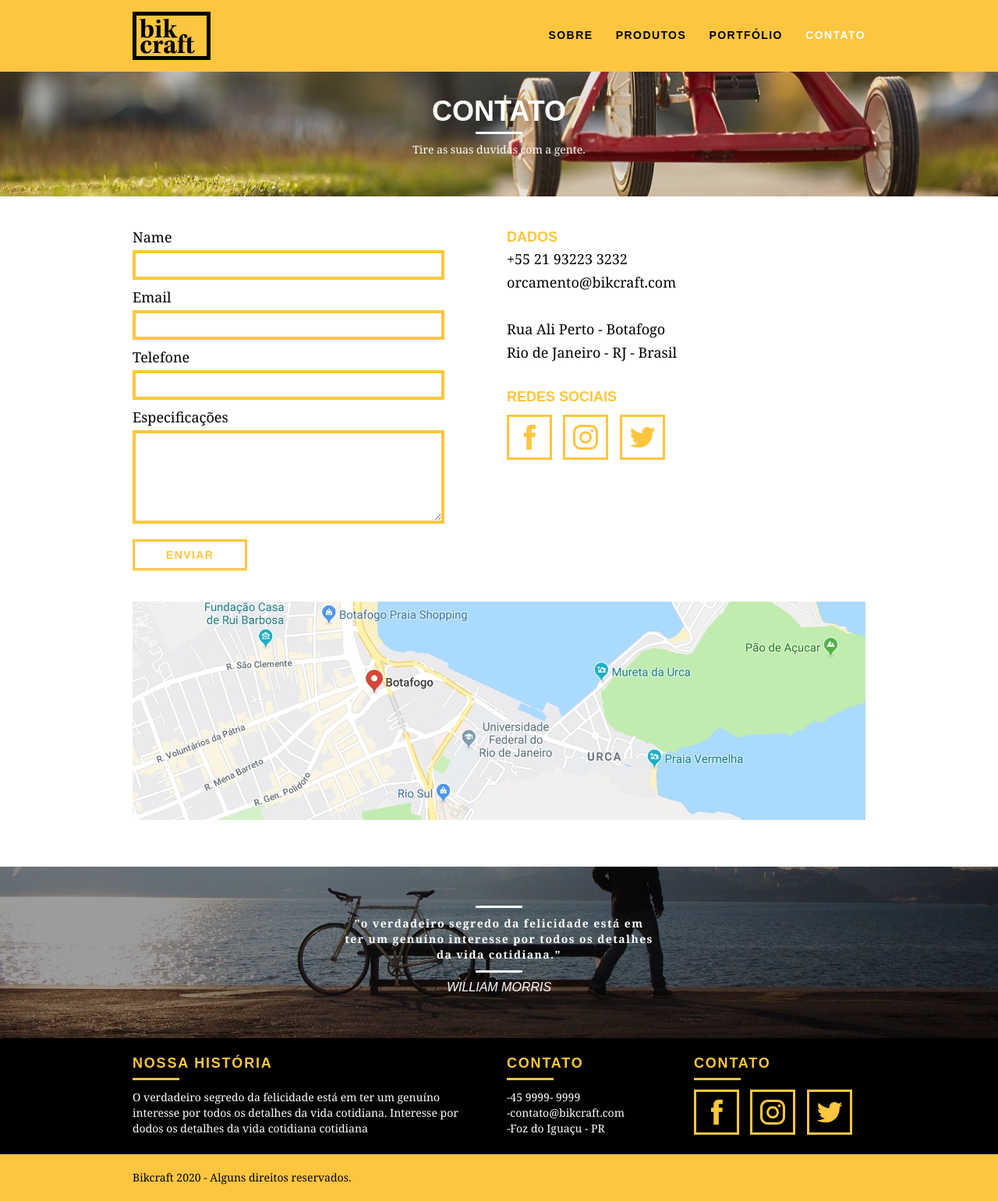
After one commit to Alexbbianchi/Design_Course, a PHP site: page /contato.html in a window 1280 px wide. The commit adds this page. Shown: the whole page at 78% size. Run offline with PHP 8.4, Linux system fonts and the light colour scheme.

Commit message:
Finalizado desenvovimento de telas

```diff
--- /dev/null
+++ b/contato.html
@@ -0,0 +1,145 @@
+<!DOCTYPE html>
+<html lang="pt-BR">
+<head>
+    <meta charset="UTF-8">
+    <meta name="viewport" content="width=device-width, initial-scale=1.0">
+    <link rel="stylesheet" href="./css/normalize.css">
+    <link rel="stylesheet" href="./css/reset.css">
+    <link rel="stylesheet" href="./css/grid.css">
+    <link rel="stylesheet" href="./css/style.css">
+    <link rel="stylesheet" href="./css/contato.css">
+    <title>Bikcraft - Contato</title>
+</head>
+<body>
+    <!-- #region Header -->
+    <header class="header">
+        <div class="container">
+            <a href="index.html" class="grid-4">
+                <img src="img/bikcraft.svg" alt="Bikcraft">
+            </a>
+            <nav class="header_menu grid-12">
+                <ul>
+                    <li><a href="sobre.html">Sobre</a></li>
+                    <li><a href="produtos.html">Produtos</a></li>
+                    <li><a href="portfolio.html">Portfólio</a></li>
+                    <li><a href="contato.html" class="menu_ativo">Contato</a></li>
+                </ul>
+            </nav>
+        </div>
+    </header>
+    <!-- #endregion -->
+    <!-- #region Introdução-->
+    <section class="introducao-interna interna_contato">
+        <div class="container">
+            <h1>Contato</h1>
+            <p>Tire as suas duvidas com a gente.</p>
+        </div>
+    </section>
+
+    <!-- #region orçamento -->
+    <section class="contato container">
+        <form action="" id="form_contato" class="contato_form grid-8">
+            <label for="nome">Name</label>
+            <input type="text" id="name">
+
+            <label for="email">Email</label>
+            <input type="email" id="email">
+
+            <label for="telefone">Telefone</label>
+            <input type="text" id="telefone">
+
+            <label for="espec">Especificações</label>
+            <textarea id="espec"></textarea>
+
+            <button type="submit" class="btn btn-black">Enviar</button>
+        </form>
+        <div class="contato_dados grid-8">
+            <h3>Dados</h3>
+            <span>+55 21 93223 3232</span>
+            <span>orcamento@bikcraft.com</span>
+            <span>Rua Ali Perto - Botafogo</span>
+            <span>Rio de Janeiro - RJ - Brasil</span>
+            <h3>Redes Sociais</h3>
+            <ul>
+                <li>
+                    <a href="http://facebook.com" target="_blank">
+                        <img src="img/redes-sociais/facebook.svg" alt="Facebook">
+                    </a>
+                </li>
+                <li>
+                    <a href="http://instagram.com" target="_blank">
+                        <img src="img/redes-sociais/instagram.svg" alt="Instagram">
+                    </a>
+                </li>
+                <li>
+                    <a href="http://twitter.com" target="_blank">
+                        <img src="img/redes-sociais/twitter.svg" alt="Twitter">
+                    </a>
+                </li>
+            </ul>
+        </div>
+    </section>
+    <!-- #endregion -->
+
+    <!-- #region Mapa -->
+    <section class="container contato_mapa">
+        <a href="http://google.com" terget="_blank" class="grid-16"><img src="img/endereco-bikcraft.jpg" alt="Endereço da Bikcraft"></a>
+    </section>
+
+    <!-- #endregion -->
+
+    <!-- #region Quebra -->
+    <section class="quebra">
+        <blockquote class="quote-externo container">
+            <p>"o verdadeiro segredo da felicidade está em ter um genuíno interesse por todos os detalhes da vida cotidiana."</p>
+            <cite>WILLIAM MORRIS</cite>
+        </blockquote>
+    </section>
+    <!-- #endregion -->
+    <!-- #region Footer -->
+    <footer>
+        <div class="footer">
+            <div class="container">
+                <div class="grid-8 footer_historia">
+                    <h3>Nossa História</h3>
+                    <p>O verdadeiro segredo da felicidade está em ter um genuíno interesse por todos os detalhes da vida cotidiana. Interesse por dodos os detalhes da vida cotidiana cotidiana</p>
+                </div>
+                <div class="grid-4 footer_contato">
+                    <h3>Contato</h3>
+                    <ul>
+                        <li>-45 9999- 9999</li>
+                        <li>-contato@bikcraft.com</li>
+                        <li>-Foz do Iguaçu - PR</li>
+                    </ul>
+                </div>
+                <div class="grid-4 footer_redes">
+                    <h3>Contato</h3>
+                    <ul>
+                        <li>
+                            <a href="http://facebook.com" target="_blank">
+                                <img src="img/redes-sociais/facebook.svg" alt="Facebook">
+                            </a>
+                        </li>
+                        <li>
+                            <a href="http://instagram.com" target="_blank">
+                                <img src="img/redes-sociais/instagram.svg" alt="Instagram">
+                            </a>
+                        </li>
+                        <li>
+                            <a href="http://twitter.com" target="_blank">
+                                <img src="img/redes-sociais/twitter.svg" alt="Twitter">
+                            </a>
+                        </li>
+                    </ul>
+                </div>
+            </div>
+        </div>
+        <div class="copy">
+            <div class="container">
+                <p class="grid-16">Bikcraft 2020 - Alguns direitos reservados.</p>
+            </div>
+        </div>
+    </footer>
+    <!-- #endregion -->
+</body>
+</html>
--- /dev/null
+++ b/css/contato.css
@@ -0,0 +1,96 @@
+.interna_contato {
+    background: url("../img/bg-contato.jpg") no-repeat center;
+    background-size: cover;
+}
+
+/* Orçamento */
+.contato {
+    padding: 40px 0;
+}
+
+.contato h2:after {
+    background: #fec63e;
+}
+
+.contato_form {
+    padding-right: 60px;
+}
+
+.contato_form label{
+    display: block;
+    font-family: Georgia, 'Times New Roman', Times, serif;
+    font-size: 18px;
+    line-height: 25px;
+    margin-bottom: 4px;
+}
+
+.contato_form input{
+    display: block;
+    width: 100%;
+    border: 4px solid #fec63e;
+    background: none;
+    padding: 7px 10px;
+    margin-bottom: 10px;
+    outline: none;
+    font-size: 14px;
+    font-family: Georgia, 'Times New Roman', Times, serif;
+}
+
+.contato_form textarea{
+    display: block;
+    width: 100%;
+    height: 120px;
+    border: 4px solid #fec63e;
+    background: none;
+    padding: 7px 10px;
+    margin-bottom: 20px;
+    outline: none;
+    font-size: 14px;
+    font-family: Georgia, 'Times New Roman', Times, serif;
+}
+
+.contato_form button {
+    padding: 7px 40px;
+    background: none;
+}
+
+.contato_dados h3 {
+    font-size: 18px;
+    line-height: 25px;
+    text-transform: uppercase;
+    color: #fec63e;
+    font-weight: bold;
+}
+
+.contato_dados span {
+    display: block;
+    font-size: 18px;
+    font-family: Georgia, 'Times New Roman', Times, serif;
+    line-height: 30px;
+}
+
+.contato_dados span:nth-of-type(even) {
+    margin-bottom: 30px;
+}
+
+.contato_dados ul {
+    margin-top: 10px;
+}
+.contato_dados ul li {
+    display: inline-block;
+    margin-right: 10px;
+}
+
+.contato_dados ul li a {
+    border: 3px solid #fec63e;
+    display: block;
+    padding: 10px;
+}
+
+.contato_dados ul li a:hover {
+    border-color: #000;
+}
+
+.contato_mapa {
+    margin-bottom: 60px;
+}
```
Also changed, not shown: css/portfolio.css (added, +26 -0 lines), css/produtos.css (+100 -0 lines), portfolio.html (renamed from index.html, +13 -69 lines), produtos.html (+36 -0 lines).
